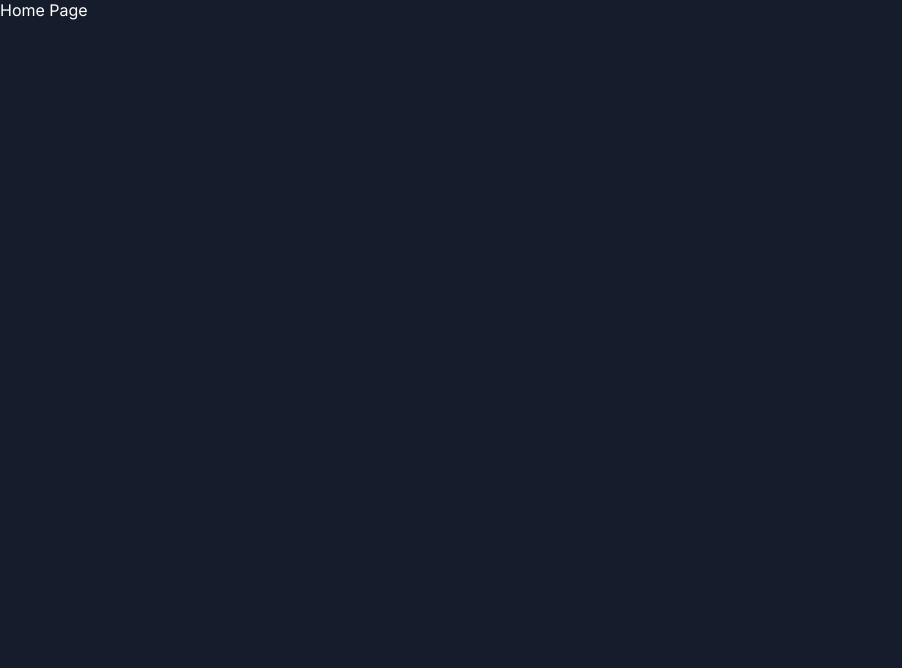
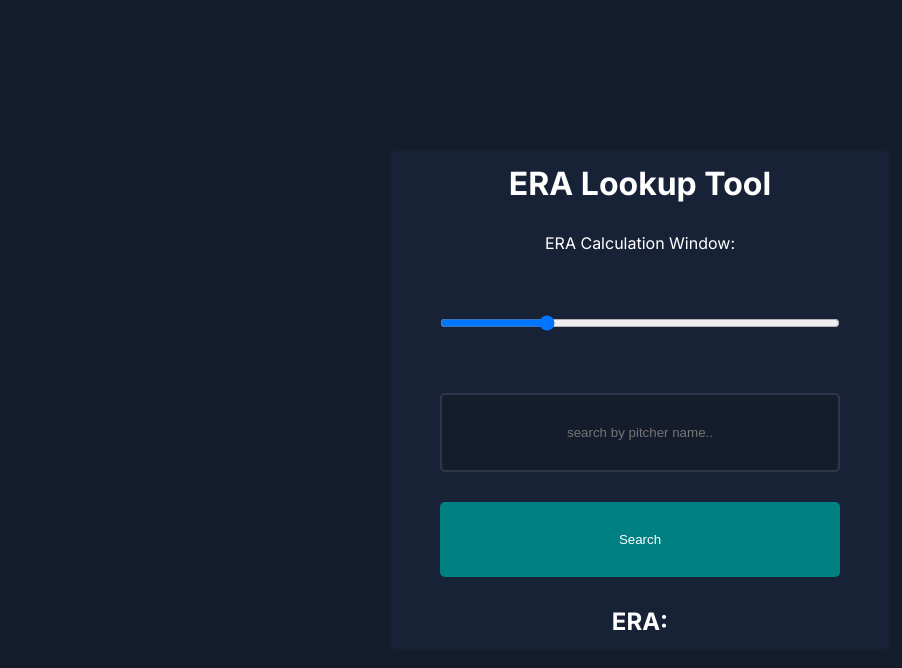
Before and after one commit to jh-tx/era_tracker, a Next.js app: page / in a window 1280 px wide. Shown: the top 668 px of the page, without its empty margins (0-902 px from the left). Built offline with nearby package versions, Linux system fonts and the light colour scheme.

Commit message:
Adjusted my approach from server actions to useState

```diff
--- a/app/page.js
+++ b/app/page.js
@@ -1,7 +1,42 @@
+"use client"
 
-export default function Home() {
+import styles from "@/app/ui/search/search.module.css"
+//import {pushId, submitId} from "../lib/actions";
+import { useState } from "react";
+
+
+
+const Search = () => {
+  const [input, setInput] = useState("")
+  const [name,setName] = useState("")
+  //pushId(2)
+  const changeName = (event,newName) =>{
+    event.preventDefault()
+    setName(newName)
+  }
+
+  const onChangeHandler = (event) => {
+    console.log({event:event.target.value})
+    setInput(event.target.value)
+  }
+
+  const onSubmitHandler = (event) => {
+    changeName(event, input)
+    setInput("")
+  }
 
   return (
-    <div>Home Page</div>
+       <div className={styles.container}>
+            <form className={styles.form} onSubmit={onSubmitHandler}>
+                <h1>ERA Lookup Tool</h1>
+                <label for="slider">ERA Calculation Window:</label>
+                <input type="range" id="slider" name="slider" min="1" max="20" value= "5"></input>
+                <input type="text" placeholder="search by pitcher name.." value={input} name="pitcherName" onChange={onChangeHandler} className={styles.input}/>
+                <button type="submit" className={styles.button}>Search</button>
+                <h2>ERA: {name}</h2>
+            </form>
+        </div>
   );
 }
+
+export default Search;
```
Also changed, not shown: app/lib/actions.js (+6 -6 lines), app/search/page.jsx (deleted, +0 -20 lines).
